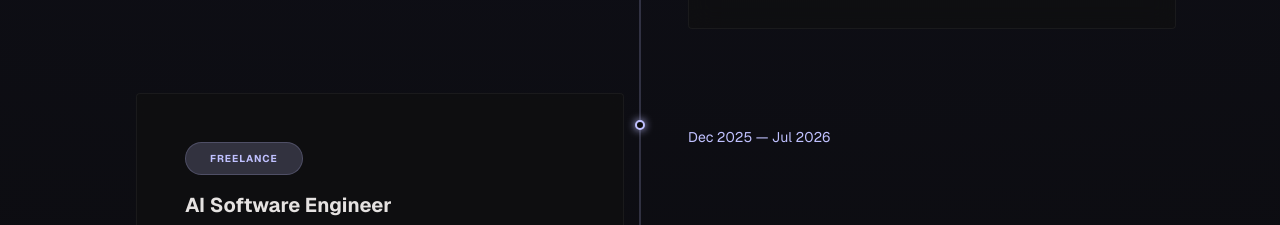
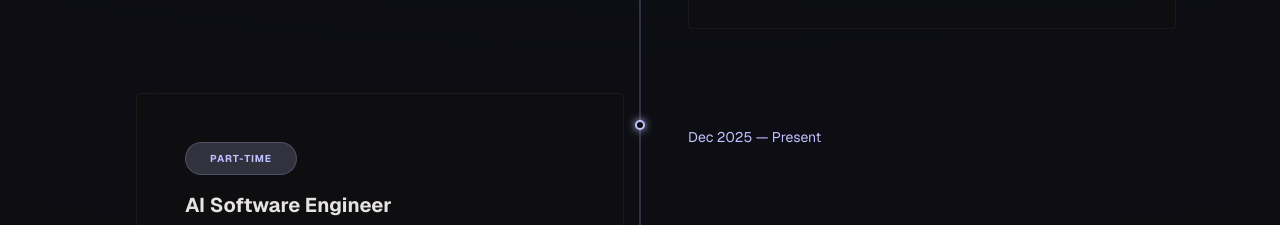
Before and after one commit to zwe-htet-paing/my-portfolio, a Next.js app: page / in a window 1280 px wide. Shown: the part 2400-2625 px from the top of the page. Built offline with nearby package versions, Linux system fonts and the light colour scheme.

Commit message:
fix(experience): mark iSocialize as current part-time role
Co-Authored-By: Claude Opus 5.5 <noreply@anthropic.com>

```diff
--- a/src/components/Portfolio.jsx
+++ b/src/components/Portfolio.jsx
@@ -41,11 +41,11 @@ const EXPERIENCE = [
     stack: ['Python', 'FastAPI', 'PostgreSQL', 'Redis Streams', 'Docker', 'React'],
   },
   {
-    period: 'Dec 2025 — Jul 2026',
+    period: 'Dec 2025 — Present',
     role: 'AI Software Engineer',
     company: 'iSocialize',
     location: 'Japan (Remote)',
-    type: 'Freelance',
+    type: 'Part-time',
     highlights: [
       'Shipped an MCP server connecting the social marketplace to ChatGPT, opening the platform to third-party AI integrations.',
       'Built n8n workflows automating AI content operations end-to-end, and packaged backend APIs as custom n8n nodes for fully automated posting.',
```
